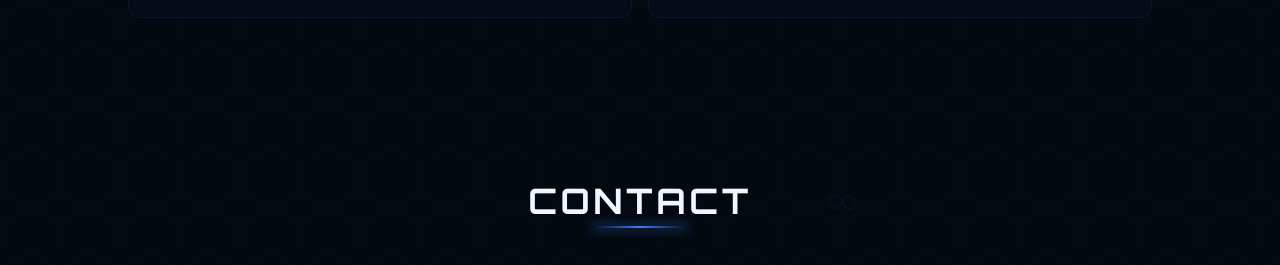
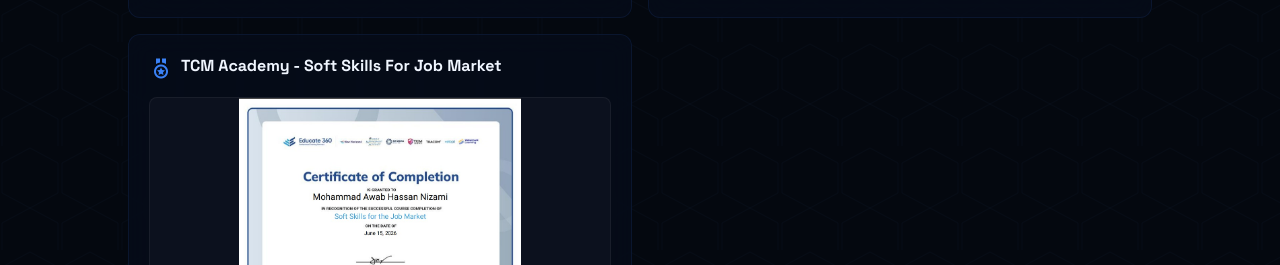
Before and after one commit to awab-hassan/awab-hassan.github.io, a plain HTML site: page index.html in a window 1280 px wide. Shown: the part 10566-10831 px from the top of the page. Drawn offline with nearby package versions, Linux system fonts and the light colour scheme.

Commit message:
Update: changes

```diff
--- a/index.html
+++ b/index.html
@@ -645,6 +645,17 @@
               <img src="assets/certs/claude-101.png" alt="Anthropic Claude 101 certificate" class="projects__img" loading="lazy" decoding="async">
             </li>
           </a>
+          <a href="assets/certs/jm.jpg" target="_blank" rel="noopener noreferrer">
+            <li>
+              <div class="certificates__header">
+                <div class="certificates__meta">
+                  <i class='bx bx-medal icon'></i>
+                  <strong>TCM Academy - Soft Skills For Job Market</strong>
+                </div>
+              </div>
+              <img src="assets/certs/jm.jpg" alt="TCM Academy Soft Skills For Job Market certificate" class="projects__img" loading="lazy" decoding="async">
+            </li>
+          </a>
         </ul>
       </div>
     </section>
```
